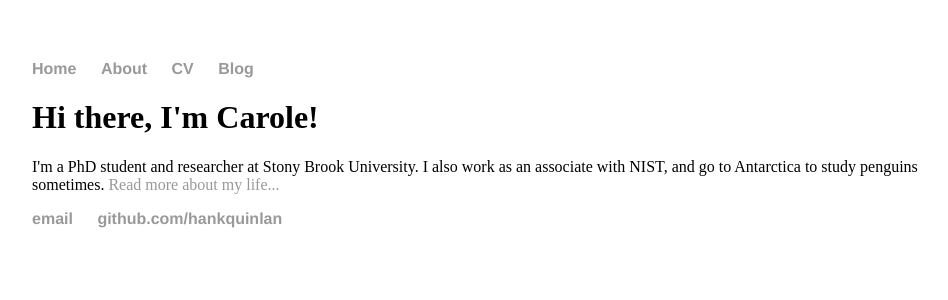
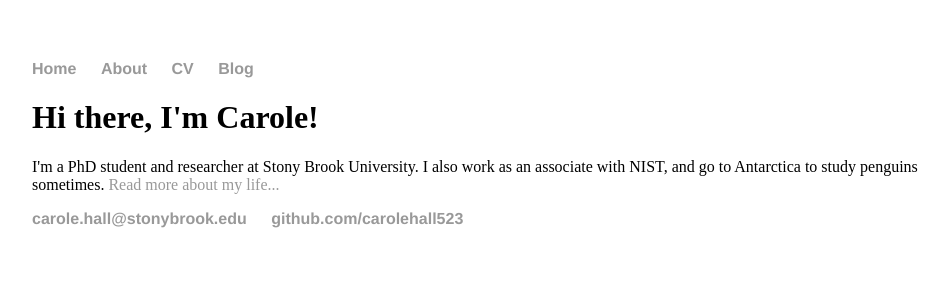
Before and after one commit to carolehall523/carolehall523.github.io, a Jekyll site: the page built from index.html, in a window 1280 px wide. Shown: the top 300 px of the page, without its empty margins (160-1108 px from the left). Built offline with Jekyll 4.4.1, drawn with Linux system fonts in a browser that asks for light colours.

Commit message:
Update default.html

```diff
--- a/_layouts/default.html
+++ b/_layouts/default.html
@@ -21,8 +21,8 @@
 			</div><!-- /.container -->
 			<footer>
 	    		<ul>
-	        		<li><a href="mailto:hankquinlanhub@gmail.com">email</a></li>
-	        		<li><a href="https://github.com/hankquinlan">github.com/hankquinlan</a></li>
+	        		<li><a href="mailto:carole.hall@stonybrook.edu">carole.hall@stonybrook.edu</a></li>
+	        		<li><a href="https://github.com/carolehall523">github.com/carolehall523</a></li>
 				</ul>
 			</footer>
 		</body>
```
